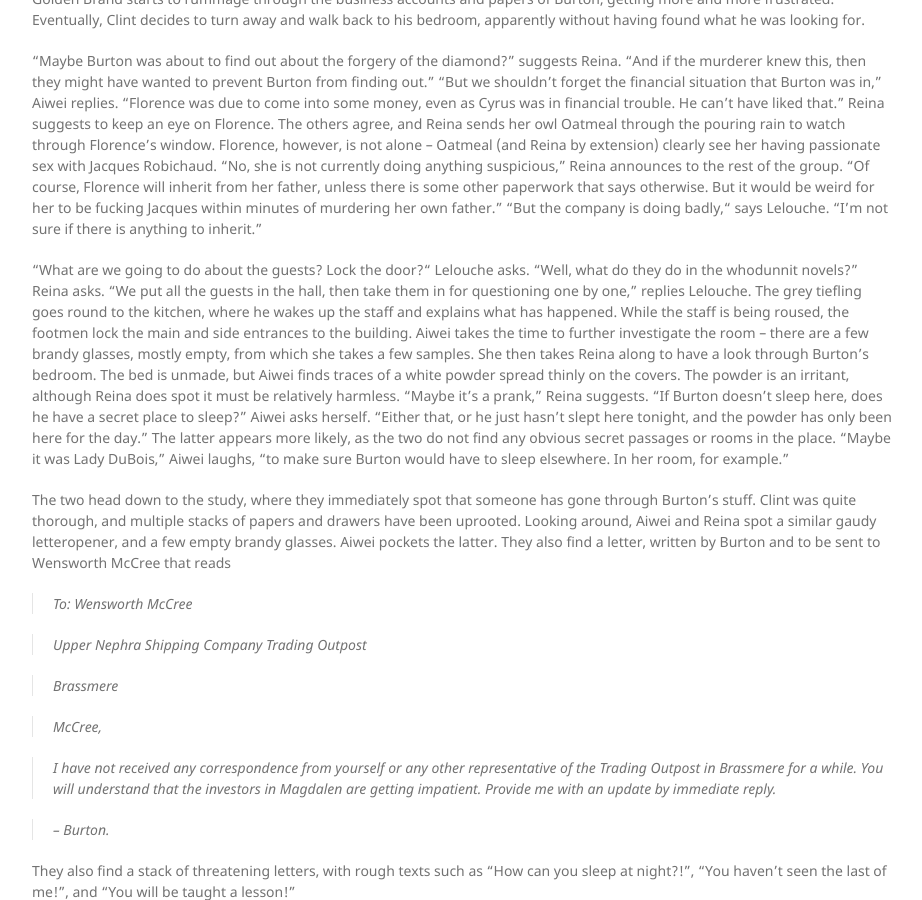
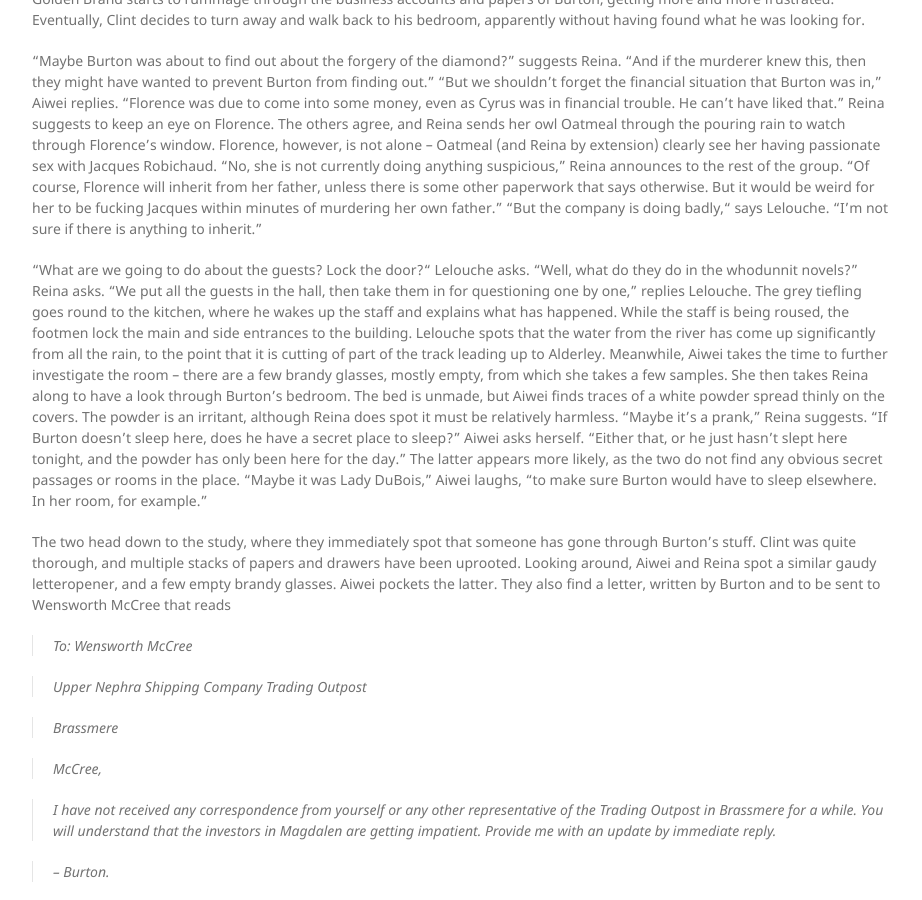
Before and after one commit to Immiora/the-narrow, a Jekyll site: the page built from wiki/quests/SessionLog.md, in a window 1280 px wide and 900 px high, scrolled down 34279 px. Shown: the whole window, without its empty margins (338-1260 px from the left). Built offline with Jekyll 4.4.1, drawn with Linux system fonts in a browser that asks for light colours; nearby versions of some CDN libraries.

Commit message:
Update SessionLog.md

```diff
--- a/wiki/quests/SessionLog.md
+++ b/wiki/quests/SessionLog.md
@@ -570,7 +570,7 @@ Meanwhile, Reina spots a small silver creaming jug in the shape of a cow that li
 
 “Maybe Burton was about to find out about the forgery of the diamond?” suggests Reina. “And if the murderer knew this, then they might have wanted to prevent Burton from finding out.” “But we shouldn’t forget the financial situation that Burton was in,” Aiwei replies. “Florence was due to come into some money, even as Cyrus was in financial trouble. He can’t have liked that.” Reina suggests to keep an eye on Florence. The others agree, and Reina sends her owl Oatmeal through the pouring rain to watch through Florence’s window. Florence, however, is not alone – Oatmeal (and Reina by extension) clearly see her having passionate sex with Jacques Robichaud. “No, she is not currently doing anything suspicious,” Reina announces to the rest of the group. “Of course, Florence will inherit from her father, unless there is some other paperwork that says otherwise. But it would be weird for her to be fucking Jacques within minutes of murdering her own father.” “But the company is doing badly,“ says Lelouche. “I’m not sure if there is anything to inherit.”
 
-“What are we going to do about the guests? Lock the door?“ Lelouche asks. “Well, what do they do in the whodunnit novels?” Reina asks. “We put all the guests in the hall, then take them in for questioning one by one,” replies Lelouche. The grey tiefling goes round to the kitchen, where he wakes up the staff and explains what has happened. While the staff is being roused, the footmen lock the main and side entrances to the building. Aiwei takes the time to further investigate the room – there are a few brandy glasses, mostly empty, from which she takes a few samples. She then takes Reina along to have a look through Burton’s bedroom. The bed is unmade, but Aiwei finds traces of a white powder spread thinly on the covers. The powder is an irritant, although Reina does spot it must be relatively harmless. “Maybe it’s a prank,” Reina suggests. “If Burton doesn’t sleep here, does he have a secret place to sleep?” Aiwei asks herself. “Either that, or he just hasn’t slept here tonight, and the powder has only been here for the day.” The latter appears more likely, as the two do not find any obvious secret passages or rooms in the place. “Maybe it was Lady DuBois,” Aiwei laughs, “to make sure Burton would have to sleep elsewhere. In her room, for example.”
+“What are we going to do about the guests? Lock the door?“ Lelouche asks. “Well, what do they do in the whodunnit novels?” Reina asks. “We put all the guests in the hall, then take them in for questioning one by one,” replies Lelouche. The grey tiefling goes round to the kitchen, where he wakes up the staff and explains what has happened. While the staff is being roused, the footmen lock the main and side entrances to the building. Lelouche spots that the water from the river has come up significantly from all the rain, to the point that it is cutting of part of the track leading up to Alderley. Meanwhile, Aiwei takes the time to further investigate the room – there are a few brandy glasses, mostly empty, from which she takes a few samples. She then takes Reina along to have a look through Burton’s bedroom. The bed is unmade, but Aiwei finds traces of a white powder spread thinly on the covers. The powder is an irritant, although Reina does spot it must be relatively harmless. “Maybe it’s a prank,” Reina suggests. “If Burton doesn’t sleep here, does he have a secret place to sleep?” Aiwei asks herself. “Either that, or he just hasn’t slept here tonight, and the powder has only been here for the day.” The latter appears more likely, as the two do not find any obvious secret passages or rooms in the place. “Maybe it was Lady DuBois,” Aiwei laughs, “to make sure Burton would have to sleep elsewhere. In her room, for example.”
 
 The two head down to the study, where they immediately spot that someone has gone through Burton’s stuff. Clint was quite thorough, and multiple stacks of papers and drawers have been uprooted. Looking around, Aiwei and Reina spot a similar gaudy letteropener, and a few empty brandy glasses. Aiwei pockets the latter. They also find a letter, written by Burton and to be sent to Wensworth McCree that reads
 
```
